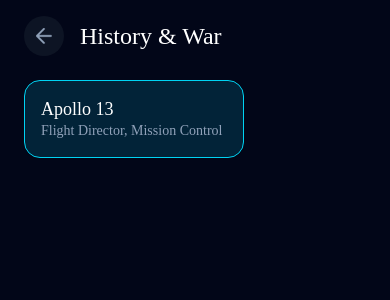
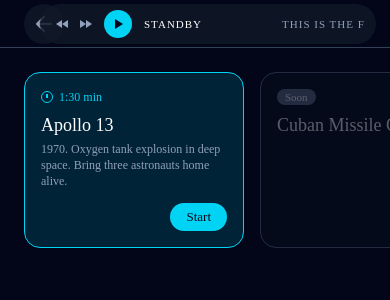
Before and after one commit to YagmurBilgee/FatefulMoment, a React Native app: screen /Scenarios in a window 390 px wide. Both pictures are taken after a click on the button "History & War". Shown: the top 300 px of the page. Built offline with nearby package versions, Linux system fonts and the light colour scheme.

Commit message:
Kategori detay ekranı, senaryo kartları ve yatay başlık bileşeni eklendi

```diff
--- /dev/null
+++ b/src/components/LandscapeHeader.tsx
@@ -0,0 +1,63 @@
+import React, { ReactNode } from 'react';
+import { StyleSheet, View } from 'react-native';
+import { useSafeAreaInsets } from 'react-native-safe-area-context';
+
+import { colors } from '../theme/colors';
+import { AudioStatusPill } from './AudioStatusPill';
+
+// Measured from the landscape container frame (1.png): the separator sits
+// 47pt below the top edge and spans the full width.
+const BAR_HEIGHT = 47;
+export const LANDSCAPE_SIDE_PADDING = 24;
+
+/** Horizontal padding for landscape screens: 24pt, or more beside a notch. */
+export function useLandscapePadding() {
+  const insets = useSafeAreaInsets();
+  return {
+    paddingLeft: Math.max(insets.left, LANDSCAPE_SIDE_PADDING),
+    paddingRight: Math.max(insets.right, LANDSCAPE_SIDE_PADDING),
+  };
+}
+
+type LandscapeHeaderProps = {
+  /** Left side of the bar, e.g. the menu button or back button + title. */
+  left: ReactNode;
+};
+
+/**
+ * Header bar shared by the landscape screens: content on the left, the audio
+ * status pill on the right, and a full-width 1pt separator underneath.
+ */
+export function LandscapeHeader({ left }: LandscapeHeaderProps) {
+  const insets = useSafeAreaInsets();
+  const padding = useLandscapePadding();
+  return (
+    <View style={{ paddingTop: insets.top }}>
+      <View style={[styles.bar, padding]}>
+        <View style={styles.left}>{left}</View>
+        <AudioStatusPill />
+      </View>
+      <View style={styles.separator} />
+    </View>
+  );
+}
+
+const styles = StyleSheet.create({
+  bar: {
+    height: BAR_HEIGHT,
+    flexDirection: 'row',
+    alignItems: 'center',
+    justifyContent: 'space-between',
+    gap: 16,
+  },
+  left: {
+    flexShrink: 1,
+    flexDirection: 'row',
+    alignItems: 'center',
+    gap: 12,
+  },
+  separator: {
+    height: 1,
+    backgroundColor: colors.headerSeparator,
+  },
+});
--- /dev/null
+++ b/src/components/ScenarioCard.tsx
@@ -0,0 +1,199 @@
+import React from 'react';
+import { Animated, Pressable, StyleSheet, Text, View } from 'react-native';
+
+import type { Scenario } from '../data/simulation';
+import { colors } from '../theme/colors';
+import { androidTextFix, fonts } from '../theme/typography';
+import { usePressScale } from './usePressScale';
+
+// Same Figma tokens as the category cards.
+const CARD_WIDTH = 220;
+const CARD_HEIGHT = 176;
+const CARD_RADIUS = 16;
+const DISABLED_OPACITY = 0.35;
+
+/*
+ * Pending: stopwatch icon asset from Figma. The "⏱" emoji would render in
+ * color on iOS, so a small outlined clock is drawn instead.
+ */
+function ClockIcon() {
+  return (
+    <View style={styles.clock}>
+      <View style={styles.clockHand} />
+    </View>
+  );
+}
+
+function StartButton({
+  scenarioTitle,
+  disabled,
+  onPress,
+}: {
+  scenarioTitle: string;
+  disabled: boolean;
+  onPress: () => void;
+}) {
+  const press = usePressScale(disabled);
+  return (
+    <Animated.View style={[styles.startWrap, press.style]}>
+      <Pressable
+        accessibilityRole="button"
+        accessibilityLabel={`Start ${scenarioTitle}`}
+        accessibilityState={{ disabled }}
+        disabled={disabled}
+        onPress={onPress}
+        onPressIn={press.onPressIn}
+        onPressOut={press.onPressOut}
+        style={[styles.start, disabled && styles.startDisabled]}
+      >
+        <Text style={[styles.startLabel, disabled && styles.startLabelOff]}>
+          Start
+        </Text>
+      </Pressable>
+    </Animated.View>
+  );
+}
+
+type ScenarioCardProps = {
+  scenario: Scenario;
+  onStart: () => void;
+};
+
+/**
+ * Scenario card in a category carousel. Unplayable scenarios are dimmed,
+ * tagged "Soon" and their Start button is disabled. Inner spacing and type
+ * sizes are estimates.
+ */
+export function ScenarioCard({ scenario, onStart }: ScenarioCardProps) {
+  const { playable } = scenario;
+  return (
+    <View style={[styles.card, playable ? styles.active : styles.locked]}>
+      {playable && scenario.duration ? (
+        <View style={styles.tag}>
+          <ClockIcon />
+          <Text style={styles.duration}>{scenario.duration}</Text>
+        </View>
+      ) : (
+        <View style={[styles.tag, styles.soon]}>
+          <Text style={styles.soonText}>Soon</Text>
+        </View>
+      )}
+
+      <Text style={styles.title} numberOfLines={1} accessibilityRole="header">
+        {scenario.title}
+      </Text>
+      {scenario.summary ? (
+        <Text style={styles.summary} numberOfLines={3}>
+          {scenario.summary}
+        </Text>
+      ) : null}
+
+      <StartButton
+        scenarioTitle={scenario.title}
+        disabled={!playable}
+        onPress={onStart}
+      />
+    </View>
+  );
+}
+
+const styles = StyleSheet.create({
+  card: {
+    width: CARD_WIDTH,
+    height: CARD_HEIGHT,
+    borderRadius: CARD_RADIUS,
+    borderWidth: 1,
+    padding: 16, // est.
+    overflow: 'hidden',
+  },
+  active: {
+    borderColor: colors.primary,
+    backgroundColor: colors.primaryButtonFill,
+  },
+  locked: {
+    opacity: DISABLED_OPACITY,
+    borderColor: colors.placeholder,
+    backgroundColor: colors.secondaryButtonFill,
+  },
+  tag: {
+    alignSelf: 'flex-start',
+    flexDirection: 'row',
+    alignItems: 'center',
+    gap: 6,
+    height: 16,
+  },
+  clock: {
+    width: 12,
+    height: 12,
+    borderRadius: 6,
+    borderWidth: 1.5,
+    borderColor: colors.primary,
+    alignItems: 'center',
+  },
+  clockHand: {
+    width: 1.5,
+    height: 4,
+    marginTop: 1.5,
+    backgroundColor: colors.primary,
+  },
+  duration: {
+    ...androidTextFix,
+    color: colors.primary,
+    fontFamily: fonts.medium, // est.
+    fontSize: 12,
+    lineHeight: 16,
+  },
+  soon: {
+    paddingHorizontal: 8,
+    borderRadius: 999,
+    backgroundColor: colors.placeholder,
+  },
+  soonText: {
+    ...androidTextFix,
+    color: colors.white,
+    fontFamily: fonts.semiBold, // est.
+    fontSize: 11,
+    lineHeight: 16,
+  },
+  title: {
+    ...androidTextFix,
+    marginTop: 8, // est.
+    color: colors.white,
+    fontFamily: fonts.bold, // est.
+    fontSize: 18,
+    lineHeight: 24,
+  },
+  summary: {
+    ...androidTextFix,
+    marginTop: 4, // est.
+    color: colors.textSecondary,
+    fontFamily: fonts.regular, // est.
+    fontSize: 12,
+    lineHeight: 16,
+  },
+  startWrap: {
+    position: 'absolute',
+    right: 16, // est.
+    bottom: 16,
+  },
+  start: {
+    height: 28, // est.
+    paddingHorizontal: 16,
+    borderRadius: 14,
+    justifyContent: 'center',
+    backgroundColor: colors.primary,
+  },
+  startDisabled: {
+    backgroundColor: colors.placeholder,
+  },
+  startLabel: {
+    ...androidTextFix,
+    color: colors.background,
+    fontFamily: fonts.semiBold, // est.
+    fontSize: 13,
+    lineHeight: 16,
+  },
+  startLabelOff: {
+    color: colors.textSecondary,
+  },
+});
--- a/src/data/simulation.ts
+++ b/src/data/simulation.ts
@@ -99,6 +99,10 @@ export interface Scenario {
   title: string;
   /** The player's role in the scenario. */
   role: string;
+  /** One-line teaser on the scenario card. */
+  summary: string;
+  /** Estimated play time shown on the card, e.g. "1:30 min". */
+  duration?: string;
   briefing: string;
   /** `false` renders the card as "Coming Soon". */
   playable: boolean;
@@ -118,6 +122,9 @@ const APOLLO_13: Scenario = {
   categoryId: 'history-war',
   title: 'Apollo 13',
   role: 'Flight Director, Mission Control',
+  summary:
+    '1970. Oxygen tank explosion in deep space. Bring three astronauts home alive.',
+  duration: '1:30 min',
   briefing:
     'April 1970. Apollo 13 is on its way to the Moon when an oxygen tank ' +
     'in the Service Module fails. Three astronauts are 200,000 miles from ' +
@@ -181,19 +188,30 @@ const APOLLO_13: Scenario = {
   ],
 };
 
-/** One placeholder per remaining category until more scenarios exist. */
-const comingSoon = (categoryId: CategoryId): Scenario => ({
-  id: `${categoryId}-coming-soon`,
+/** Listed but not playable yet ("Soon"). */
+const upcoming = (
+  id: string,
+  categoryId: CategoryId,
+  title: string,
+): Scenario => ({
+  id,
   categoryId,
-  title: 'Coming Soon',
+  title,
   role: '',
+  summary: '',
   briefing: '',
   playable: false,
   decisions: [],
 });
 
+/** One placeholder per remaining category until more scenarios exist. */
+const comingSoon = (categoryId: CategoryId): Scenario =>
+  upcoming(`${categoryId}-coming-soon`, categoryId, 'Coming Soon');
+
 export const SCENARIOS: Scenario[] = [
   APOLLO_13,
+  upcoming('cuban-missile-crisis', 'history-war', 'Cuban Missile Crisis'),
+  upcoming('iraq-war', 'history-war', 'Iraq War'),
   comingSoon('business-world'),
   comingSoon('crisis-security'),
   comingSoon('science'),
--- a/src/screens/CategoryDetailScreen.tsx
+++ b/src/screens/CategoryDetailScreen.tsx
@@ -1,67 +1,91 @@
 import React from 'react';
-import { Pressable, StyleSheet, Text } from 'react-native';
+import { FlatList, StyleSheet, Text, View } from 'react-native';
+import { useSafeAreaInsets } from 'react-native-safe-area-context';
 
-import { MainScreenLayout } from '../components/MainScreenLayout';
+import { BackButton } from '../components/BackButton';
+import {
+  LandscapeHeader,
+  useLandscapePadding,
+} from '../components/LandscapeHeader';
+import { ScenarioCard } from '../components/ScenarioCard';
 import { CATEGORIES, scenariosIn } from '../data/simulation';
 import type { RootScreenProps } from '../navigation/RootNavigator';
 import { colors } from '../theme/colors';
 import { androidTextFix, fonts } from '../theme/typography';
 
+const CARD_GAP = 16; // Figma token
+
 /**
- * Skeleton of a category's scenario list (e.g. History & War -> Apollo 13).
- * The final layout follows the Figma category detail frame.
+ * Landscape list of a category's scenarios (History & War -> Apollo 13).
+ * Only playable scenarios can be started.
  */
 export function CategoryDetailScreen({
   navigation,
   route,
 }: RootScreenProps<'CategoryDetail'>) {
+  const insets = useSafeAreaInsets();
+  const padding = useLandscapePadding();
   const category = CATEGORIES.find(c => c.id === route.params.categoryId);
-  const scenarios = scenariosIn(route.params.categoryId).filter(
-    s => s.playable,
-  );
 
   return (
-    <MainScreenLayout title={category?.title ?? 'Scenarios'} showBack>
-      {scenarios.map(scenario => (
-        <Pressable
-          key={scenario.id}
-          accessibilityRole="button"
-          accessibilityLabel={scenario.title}
-          onPress={() =>
-            navigation.navigate('Simulation', { scenarioId: scenario.id })
-          }
-          style={styles.card}
-        >
-          <Text style={styles.cardTitle}>{scenario.title}</Text>
-          <Text style={styles.cardRole}>{scenario.role}</Text>
-        </Pressable>
-      ))}
-    </MainScreenLayout>
+    <View style={styles.root}>
+      <LandscapeHeader
+        left={
+          <>
+            <BackButton />
+            <Text
+              style={styles.title}
+              numberOfLines={1}
+              accessibilityRole="header"
+            >
+              {category?.title ?? 'Scenarios'}
+            </Text>
+          </>
+        }
+      />
+
+      <FlatList
+        horizontal
+        data={scenariosIn(route.params.categoryId)}
+        keyExtractor={scenario => scenario.id}
+        showsHorizontalScrollIndicator={false}
+        style={styles.list}
+        contentContainerStyle={[
+          styles.listContent,
+          padding,
+          { paddingBottom: insets.bottom + 16 },
+        ]}
+        renderItem={({ item }) => (
+          <ScenarioCard
+            scenario={item}
+            onStart={() =>
+              navigation.navigate('Simulation', { scenarioId: item.id })
+            }
+          />
+        )}
+      />
+    </View>
   );
 }
 
 const styles = StyleSheet.create({
-  card: {
-    alignSelf: 'flex-start',
-    minWidth: 220,
-    padding: 16,
-    borderRadius: 16,
-    borderWidth: 1,
-    borderColor: colors.primary,
-    backgroundColor: colors.primaryButtonFill,
+  root: {
+    flex: 1,
+    backgroundColor: colors.background,
   },
-  cardTitle: {
+  title: {
     ...androidTextFix,
+    flexShrink: 1,
     color: colors.white,
     fontFamily: fonts.bold,
-    fontSize: 18,
-    lineHeight: 24,
+    fontSize: 20, // est.
+    lineHeight: 25,
   },
-  cardRole: {
-    ...androidTextFix,
-    color: colors.textSecondary,
-    fontFamily: fonts.regular,
-    fontSize: 14,
-    lineHeight: 20,
+  list: {
+    flexGrow: 0,
+  },
+  listContent: {
+    gap: CARD_GAP,
+    paddingTop: 24, // est.
   },
 });
--- a/src/screens/ScenariosScreen.tsx
+++ b/src/screens/ScenariosScreen.tsx
@@ -9,8 +9,11 @@ import {
 } from 'react-native';
 import { useSafeAreaInsets } from 'react-native-safe-area-context';
 
-import { AudioStatusPill } from '../components/AudioStatusPill';
 import { CategoryCard } from '../components/CategoryCard';
+import {
+  LandscapeHeader,
+  useLandscapePadding,
+} from '../components/LandscapeHeader';
 import { PrimaryButton } from '../components/PrimaryButton';
 import { CATEGORIES, isCategoryAvailable } from '../data/simulation';
 import type { RootScreenProps } from '../navigation/RootNavigator';
@@ -18,7 +21,6 @@ import { colors } from '../theme/colors';
 import { androidTextFix, fonts } from '../theme/typography';
 
 const CARD_GAP = 16; // Figma token
-const SIDE_PADDING = 24;
 
 // Figma copy; the total is a design figure, not derived from local data.
 const SCENARIO_COUNT_LABEL = '30 Scenarios';
@@ -30,22 +32,13 @@ const SCENARIO_COUNT_LABEL = '30 Scenarios';
 export function ScenariosScreen({ navigation }: RootScreenProps<'Scenarios'>) {
   const insets = useSafeAreaInsets();
   const [menuOpen, setMenuOpen] = useState(false);
-
-  // In landscape the notch sits on one side; never go below the 24pt margin.
-  const paddingLeft = Math.max(insets.left, SIDE_PADDING);
-  const paddingRight = Math.max(insets.right, SIDE_PADDING);
+  const { paddingLeft, paddingRight } = useLandscapePadding();
 
   return (
-    <ScrollView
-      style={styles.root}
-      contentContainerStyle={{
-        paddingTop: insets.top + 16,
-        paddingBottom: insets.bottom + 16,
-      }}
-      showsVerticalScrollIndicator={false}
-    >
-      <View style={[styles.header, { paddingLeft, paddingRight }]}>
-        {/* Pending: hamburger icon asset from Figma. */}
+    <View style={styles.root}>
+      <LandscapeHeader
+        left={
+          // Pending: hamburger icon asset from Figma.
           <Pressable
             accessibilityRole="button"
             accessibilityLabel={menuOpen ? 'Close menu' : 'Open menu'}
@@ -56,9 +49,12 @@ export function ScenariosScreen({ navigation }: RootScreenProps<'Scenarios'>) {
           >
             <Text style={styles.menuIcon}>≡</Text>
           </Pressable>
-        <AudioStatusPill />
-      </View>
-
+        }
+      />
+      <ScrollView
+        contentContainerStyle={{ paddingBottom: insets.bottom + 16 }}
+        showsVerticalScrollIndicator={false}
+      >
         {/* Temporary menu; not in the Figma frames provided so far. */}
         {menuOpen ? (
           <View style={[styles.menu, { marginLeft: paddingLeft }]}>
@@ -110,6 +106,7 @@ export function ScenariosScreen({ navigation }: RootScreenProps<'Scenarios'>) {
           )}
         />
       </ScrollView>
+    </View>
   );
 }
 
@@ -117,11 +114,6 @@ const styles = StyleSheet.create({
   root: {
     flex: 1,
     backgroundColor: colors.background,
-  },
-  header: {
-    flexDirection: 'row',
-    alignItems: 'center',
-    justifyContent: 'space-between',
   },
   menuButton: {
     width: 40,
--- a/src/theme/colors.ts
+++ b/src/theme/colors.ts
@@ -37,4 +37,7 @@ export const colors = {
   error: '#FB2C36', // [Estimated] error border and message
   secondaryLink: '#00B8DB', // [Estimated] "Forgot password?"
   backButtonIcon: '#90A1B9', // [Estimated] back arrow tint
+
+  // Landscape container frame (1.png, 812×375 @3x)
+  headerSeparator: '#314158', // [Measured] 1pt line under the header bar
 } as const;
```
Lines whose indentation alone changed are shown as unchanged.
